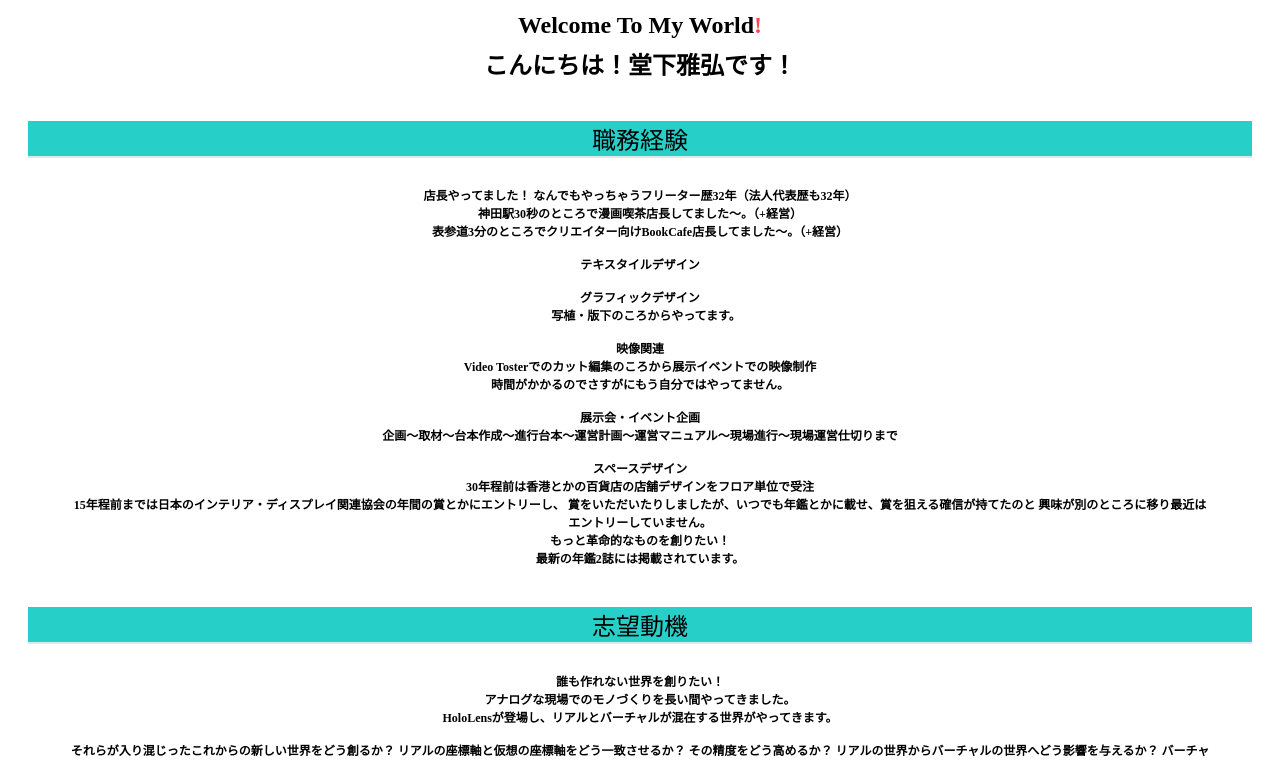
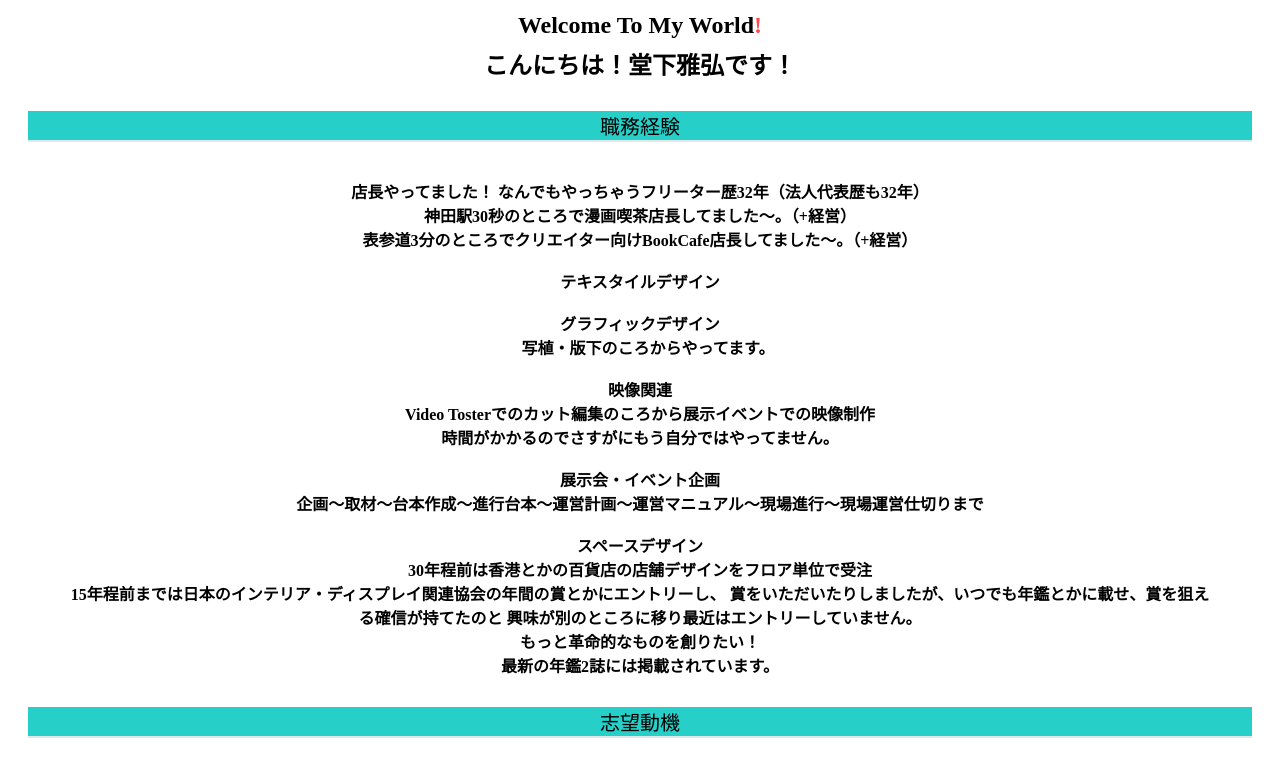
Before and after one commit to dashgogo/dashgogo.github.io, a plain HTML site: page index.html in a window 1280 px wide. Shown: the part 695-1456 px from the top of the page. Drawn offline with Linux system fonts and the light colour scheme.

Commit message:
Add files via upload

```diff
--- a/css/profile.css
+++ b/css/profile.css
@@ -86,18 +86,23 @@ body{
 
   .contents-item {
 
-    margin: 40px 0 40px 0;
+    margin: 20px 0 20px 0;
   }
 
   .contents-item p {
-    font-size: 24px;
+    font-size: 20px;
     margin-top: 30px;
   }
 
   .content_detail {
 
-    font-size: 12px;
+    font-size: 16px;
     padding: 0 40px;
+
+    margin-block-start: 2.33em;
+    margin-block-end: 0.5em;
+    margin-inline-start: 0px;
+    margin-inline-end: 0px;
 
 
   }
```
